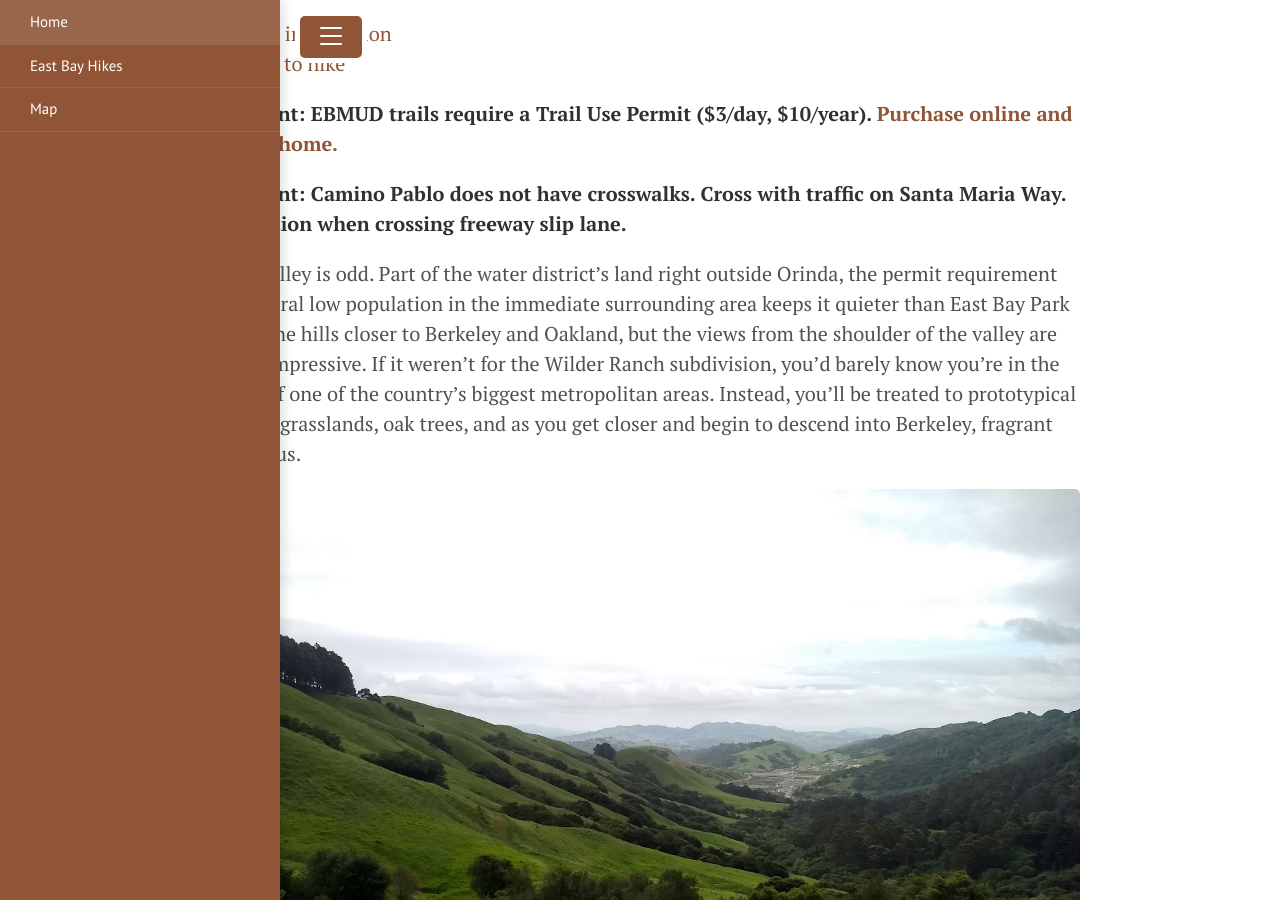
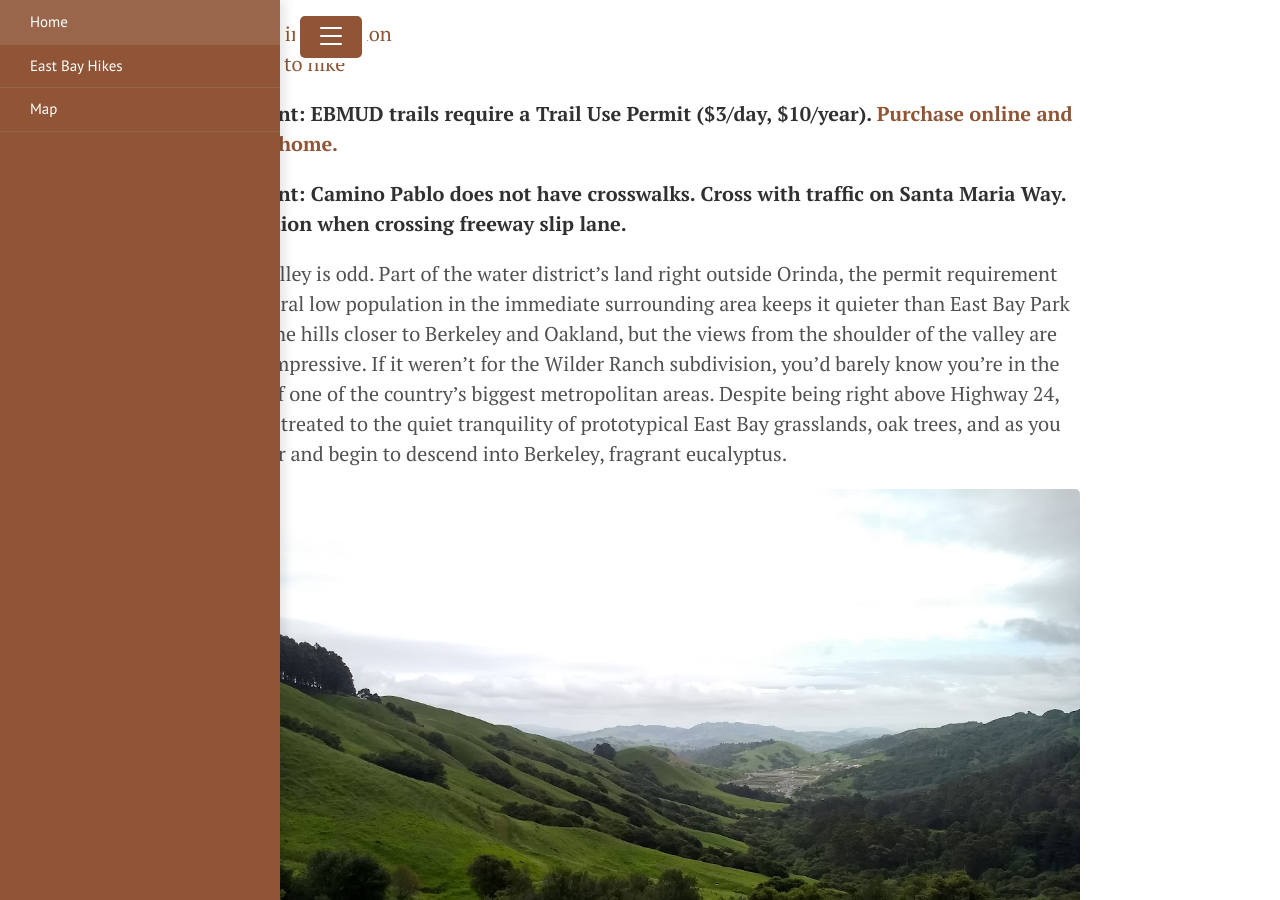
Before and after one commit to tschuy/hiking-by-transit, a Jekyll site: the page built from hikes/siesta-valley.md, in a window 1280 px wide and 900 px high, scrolled down 513 px. Built offline with Jekyll 4.4.1, drawn with Linux system fonts in a browser that asks for light colours.

Commit message:
siesta valley: update prose

```diff
--- a/hikes/siesta-valley.md
+++ b/hikes/siesta-valley.md
@@ -26,4 +26,4 @@ image: siesta-valley.jpg
 
 **Important: Camino Pablo does not have crosswalks. Cross with traffic on Santa Maria Way. Use caution when crossing freeway slip lane.**
 
-Siesta Valley is odd. Part of the water district's land right outside Orinda, the permit requirement and general low population in the immediate surrounding area keeps it quieter than East Bay Park land in the hills closer to Berkeley and Oakland, but the views from the shoulder of the valley are no less impressive. If it weren't for the Wilder Ranch subdivision, you'd barely know you're in the middle of one of the country's biggest metropolitan areas. Instead, you'll be treated to prototypical East Bay grasslands, oak trees, and as you get closer and begin to descend into Berkeley, fragrant eucalyptus.
+Siesta Valley is odd. Part of the water district's land right outside Orinda, the permit requirement and general low population in the immediate surrounding area keeps it quieter than East Bay Park land in the hills closer to Berkeley and Oakland, but the views from the shoulder of the valley are no less impressive. If it weren't for the Wilder Ranch subdivision, you'd barely know you're in the middle of one of the country's biggest metropolitan areas. Despite being right above Highway 24, you'll be treated to the quiet tranquility of prototypical East Bay grasslands, oak trees, and as you get closer and begin to descend into Berkeley, fragrant eucalyptus.
```
